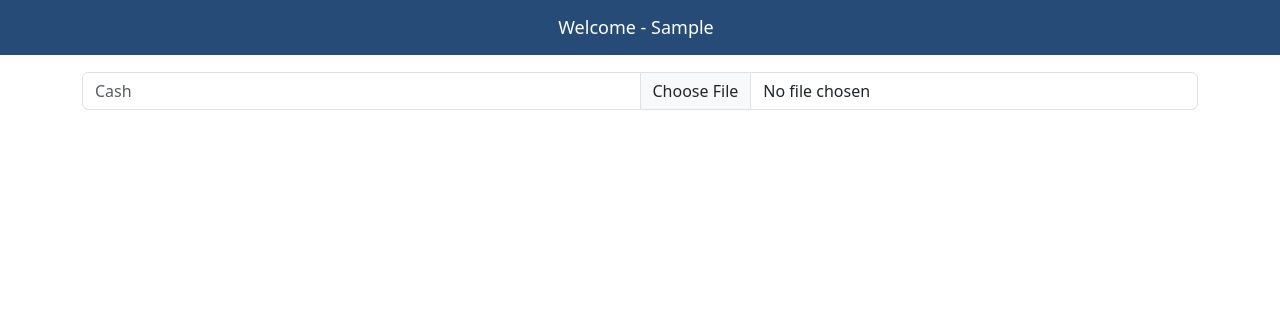
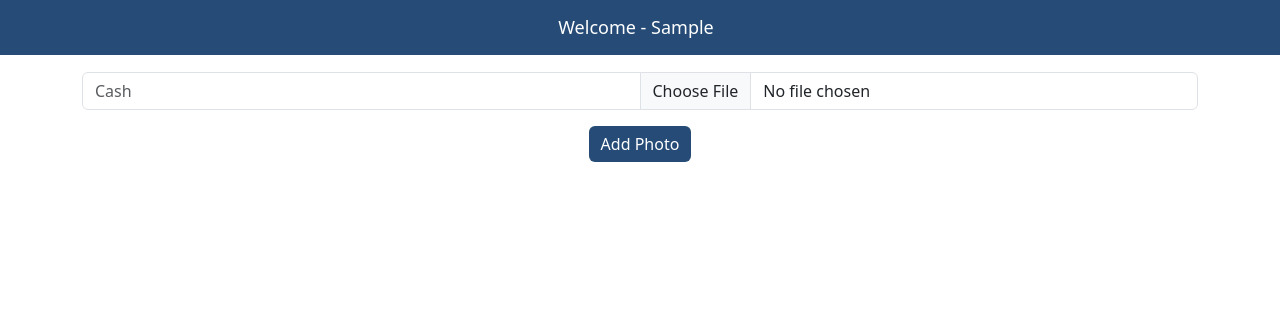
Before and after one commit to SunilLimje1979/ApnaHrms, a Django app: template templates/hrms/dashboard.html in a window 1280 px wide. Shown: the top 315 px of the page. Run offline with Django 5.2, Linux system fonts and the light colour scheme; the template is opened without the code that fills it: most values are stand-ins (such as "Sample title", 1, 10 or a date in 2020).

Commit message:
Dashboard Changes

```diff
--- a/Hrms/views.py
+++ b/Hrms/views.py
@@ -30,11 +30,13 @@ def dashboard(request):
 
     user_profile = request.session['user_profile']
     employee_id = user_profile.get('employee_id')
+    login_pin = user_profile.get('login_pin', 0000)
 
     context = {
         'first_name': user_profile.get('first_name', 'User'),
         'total_hours': "0.00",
-        'is_manager': False
+        'is_manager': False,
+        'login_pin': login_pin
     }
 
     if not employee_id:
@@ -71,7 +73,6 @@ def dashboard(request):
         messages.error(request, "Could not connect to the backend server to load dashboard data.")
 
     return render(request, 'hrms/dashboard.html', context)
-
 
 
 @csrf_exempt
--- a/templates/hrms/dashboard.html
+++ b/templates/hrms/dashboard.html
@@ -213,6 +213,17 @@
         <div id="extraPayments"></div>
     </div>
 
+    <div class="mb-3 text-center">
+        {% if login_pin == "9999" %}
+            <a href="" class="btn me-2" style="background-color:#254b76; color:#fff; border:none;">Add Photo</a>
+            <a href="" class="btn" style="background-color:#254b76; color:#fff; border:none;">Update PIN</a>
+        {% else %}
+            <a href="" class="btn" style="background-color:#254b76; color:#fff; border:none;">Add Photo</a>
+        {% endif %}
+    </div>
+
+
+
     <!-- Scripts -->
     <script src="https://cdn.jsdelivr.net/npm/bootstrap@5.3.0-alpha1/dist/js/bootstrap.bundle.min.js"></script>
     <script>
```
